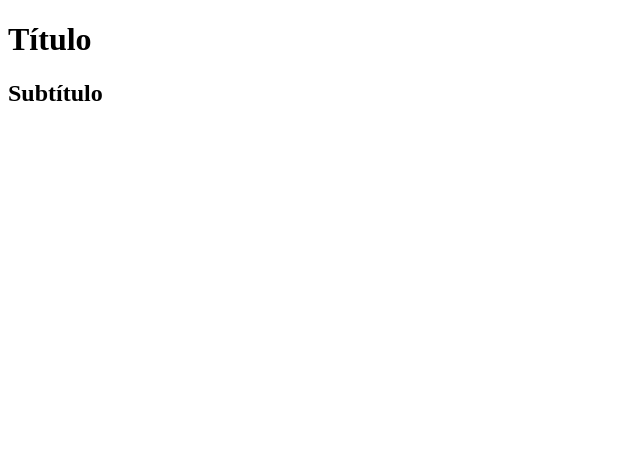
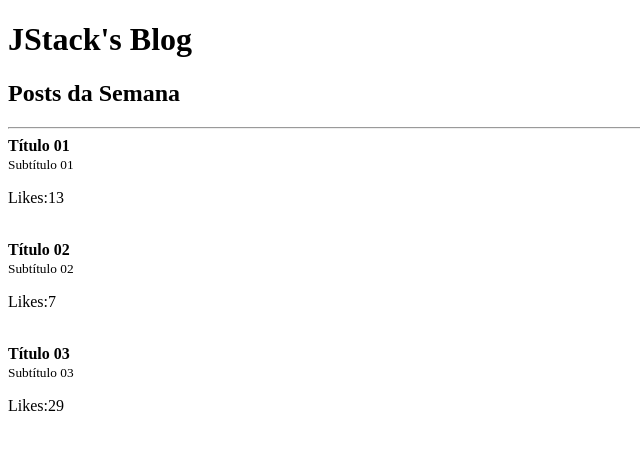
Before and after one commit to JoaoPedroAFLuz/react-blog, a React app: page / in a window 1280 px wide. Shown: the top 450 px of the page, without its empty margins (0-640 px from the left). Built offline with nearby package versions, Linux system fonts and the light colour scheme.

Commit message:
feat: add PropTypes

```diff
--- a/package.json
+++ b/package.json
@@ -25,6 +25,7 @@
     "webpack-dev-server": "^4.11.1"
   },
   "dependencies": {
+    "prop-types": "^15.8.1",
     "react": "^17.0.2",
     "react-dom": "^17.0.2",
     "webpack": "^5.74.0"
--- a/src/App.js
+++ b/src/App.js
@@ -1,10 +1,35 @@
 import React from 'react';
+import { Header } from './Components/Header';
+import { Post } from './Components/Post';
 
 export function App() {
   return (
     <>
-      <h1>Título</h1>
-      <h2>Subtítulo</h2>
+      <Header title="JStack's Blog">
+        <h2>Posts da Semana</h2>
+      </Header>
+
+      <Post
+        info={{
+          title: 'Título 01',
+          subtitle: 'Subtítulo 01',
+          likes: 13,
+        }}
+      />
+      <Post
+        info={{
+          title: 'Título 02',
+          subtitle: 'Subtítulo 02',
+          likes: 7,
+        }}
+      />
+      <Post
+        info={{
+          title: 'Título 03',
+          subtitle: 'Subtítulo 03',
+          likes: 29,
+        }}
+      />
     </>
   );
 }
--- /dev/null
+++ b/src/Components/Header/index.js
@@ -0,0 +1,21 @@
+import React from 'react';
+import PropTypes from 'prop-types';
+
+export function Header({ title, children }) {
+  return (
+    <>
+      <h1>{title}</h1>
+      {children}
+      <hr />
+    </>
+  );
+}
+
+Header.propTypes = {
+  title: PropTypes.string.isRequired,
+  children: PropTypes.node,
+};
+
+Header.defaultProps = {
+  children: '',
+};
--- /dev/null
+++ b/src/Components/Post/index.js
@@ -0,0 +1,29 @@
+import React from 'react';
+import PropTypes from 'prop-types';
+
+export function Post({ info }) {
+  const { title, subtitle, likes } = info;
+  return (
+    <>
+      <article>
+        <strong>{title}</strong>
+        <br />
+        <small>{subtitle}</small>
+        <br />
+        <p>
+          Likes:
+          {likes}
+        </p>
+      </article>
+      <br />
+    </>
+  );
+}
+
+Post.propTypes = {
+  info: PropTypes.shape({
+    title: PropTypes.string.isRequired,
+    subtitle: PropTypes.string.isRequired,
+    likes: PropTypes.number.isRequired,
+  }).isRequired,
+};
```
Also changed, not shown: src/teste/index.js (deleted), 1 other file (tests, documents, lock files or other folders).
